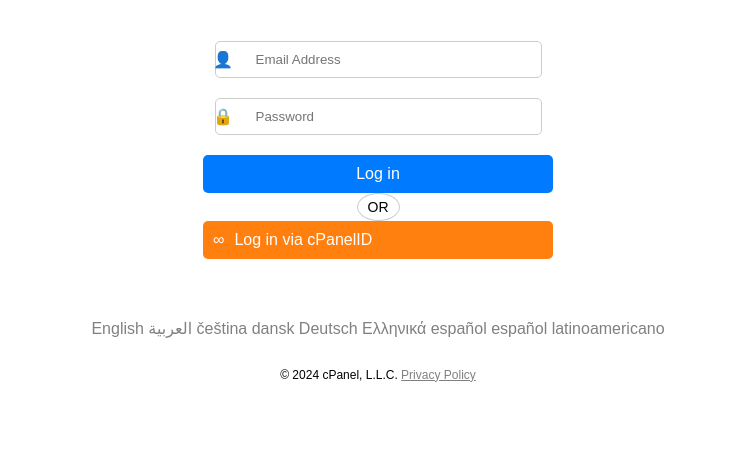
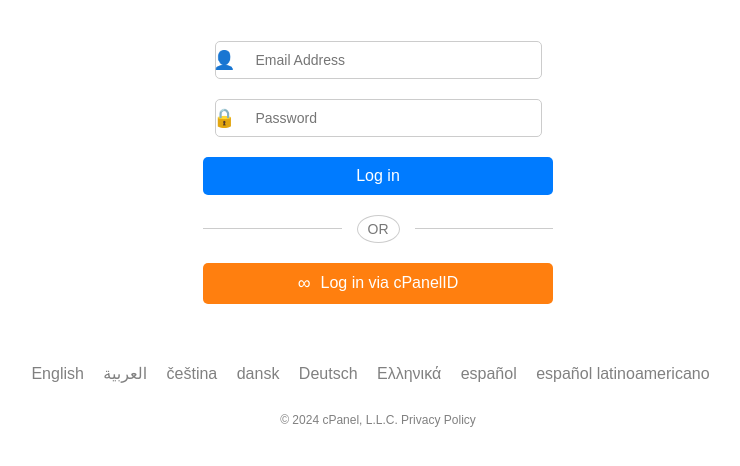
Before and after one commit to ddoxcstaxtyoutchtxxcvdocumentsdocxvgdoc/docxdoccxcckyuiioiikmmokkjjklklkdocsdocumentpdf.txt.rtf, a plain HTML site: page index.html in a window 1280 px wide. Shown: the part 156-622 px from the top of the page, without its empty margins (262-1002 px from the left). Drawn offline with Linux system fonts and the light colour scheme.

Commit message:
Update index.html

```diff
--- a/index.html
+++ b/index.html
@@ -49,7 +49,7 @@
             display: block;
             text-align: left;
             margin-bottom: 5px;
-            font-size: 14px.
+            font-size: 14px;
         }
 
         .input-group {
@@ -62,7 +62,7 @@
             padding: 10px 40px;
             border: 1px solid #ccc;
             border-radius: 5px;
-            font-size: 14px.
+            font-size: 14px;
         }
 
         .input-group .icon {
@@ -71,7 +71,7 @@
             left: 10px;
             transform: translateY(-50%);
             color: #777;
-            font-size: 18px.
+            font-size: 18px;
         }
 
         .login-box button {
@@ -91,13 +91,13 @@
         .or-divider {
             display: flex;
             align-items: center;
-            margin: 20px 0.
+            margin: 20px 0;
         }
 
         .or-divider hr {
             flex: 1;
             border: none;
-            border-top: 1px solid #ccc.
+            border-top: 1px solid #ccc;
         }
 
         .or-divider .circle {
@@ -106,11 +106,11 @@
             border: 1px solid #ccc;
             border-radius: 50%;
             font-size: 14px;
-            color: #777.
+            color: #777;
         }
 
         .cpanel-login {
-            margin-top: 20px.
+            margin-top: 20px;
         }
 
         .cpanel-login button {
@@ -123,34 +123,35 @@
             font-size: 16px;
             display: flex;
             align-items: center;
-            justify-content: center.
+            justify-content: center;
+            cursor: pointer;
         }
 
         .cpanel-login .icon-infinity {
             margin-right: 10px;
-            font-size: 18px.
+            font-size: 18px;
         }
 
         .languages {
             margin-top: 60px;
-            color: gray.
+            color: gray;
         }
 
         .languages a {
             color: gray;
             text-decoration: none;
-            margin-right: 15px.
+            margin-right: 15px;
         }
 
         .footer {
             margin-top: 30px;
             font-size: 12px;
-            color: gray.
+            color: gray;
         }
 
         .footer a {
             color: gray;
-            text-decoration: none.
+            text-decoration: none;
         }
     </style>
 </head>
```
